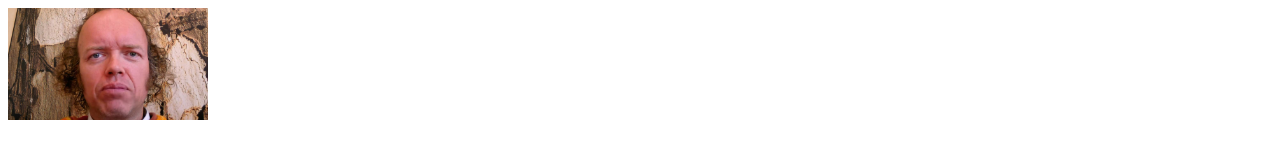
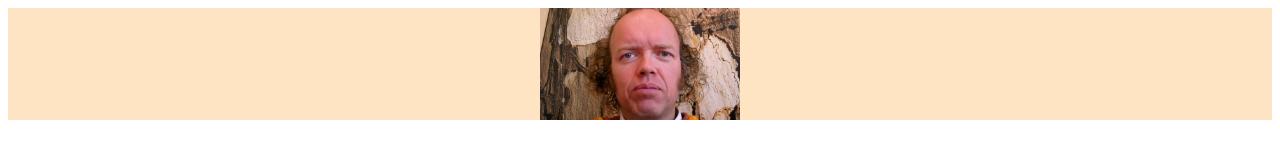
Before and after one commit to Evoroko/Exercice_2, a plain HTML site: page index.html in a window 1280 px wide. Drawn offline with Linux system fonts and the light colour scheme.

Commit message:
Added bisque background

```diff
--- a/index.html
+++ b/index.html
@@ -6,9 +6,10 @@
     <meta name="viewport" content="width=device-width, initial-scale=1.0">
     <title>Exercice 2</title>
     <style>
-        .sylvain{
+        .container{
             display: flex;
             justify-content: center;
+            background-color: bisque;
         }
     </style>
 </head>
```
